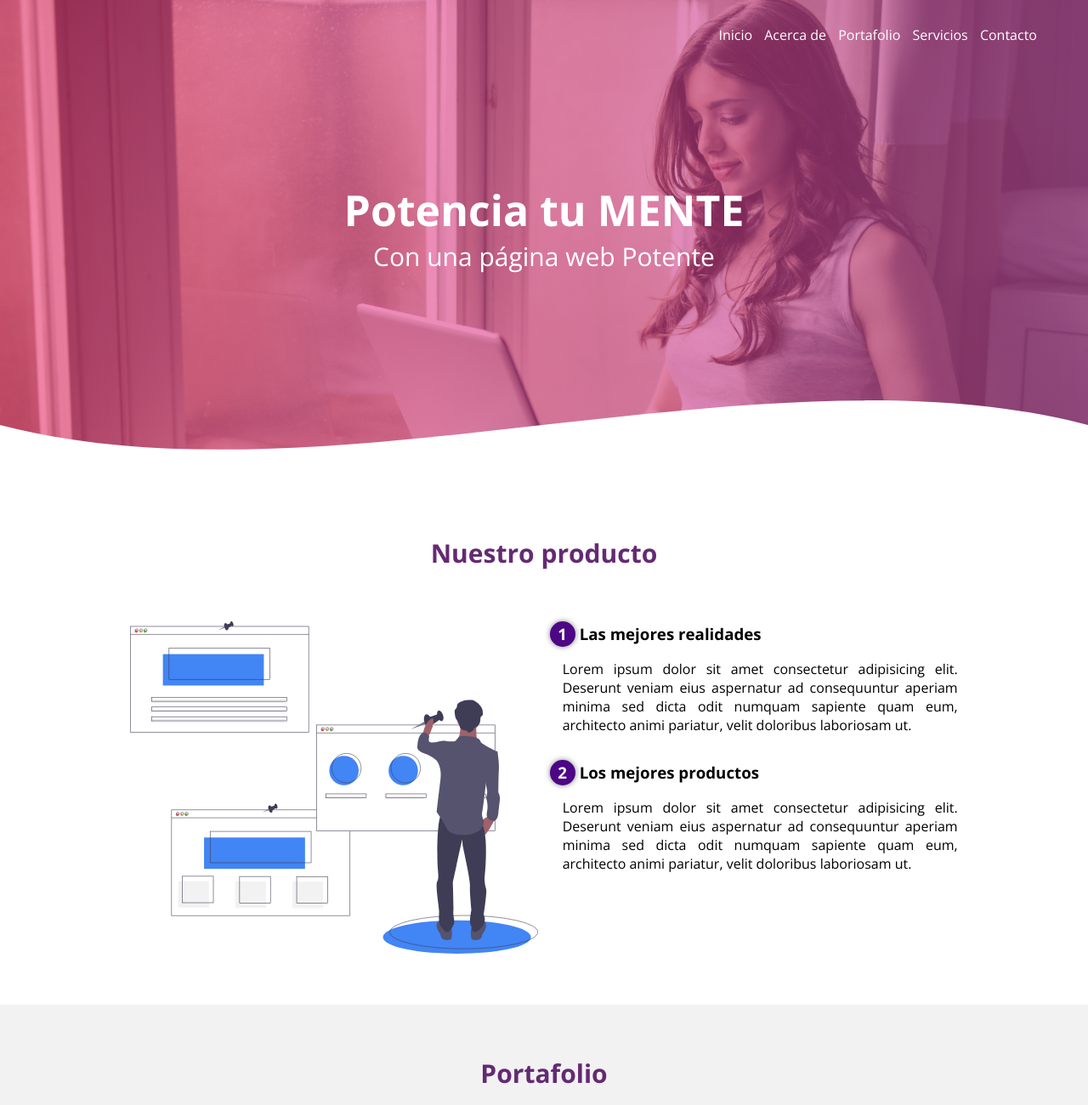
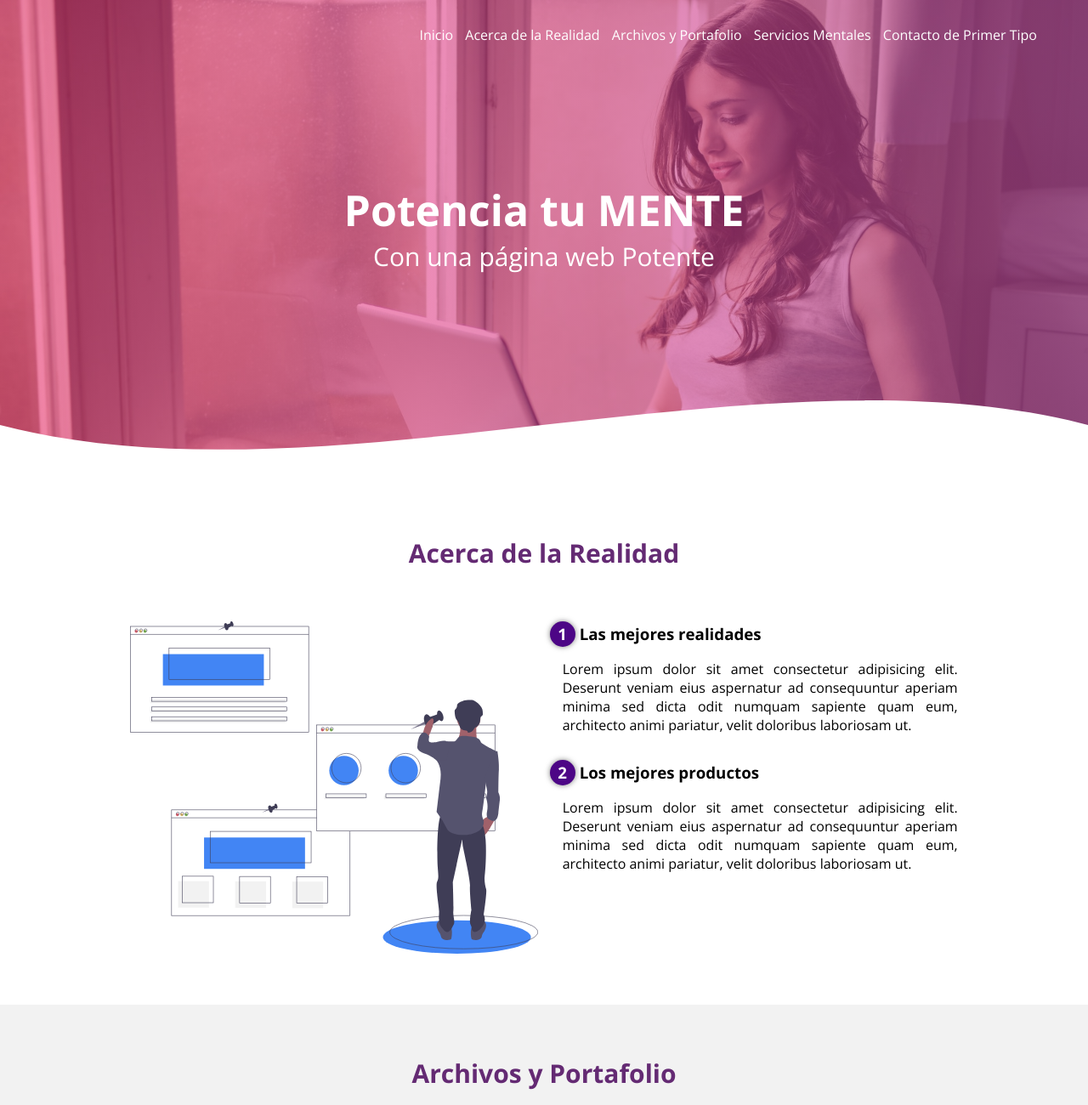
Before and after one commit to rednubem/PaginadePueba, a plain HTML site: page index.html in a window 1280 px wide. Shown: the top 1300 px of the page at 85% size. Drawn offline with nearby package versions, Linux system fonts and the light colour scheme.

Commit message:
Update index.html

```diff
--- a/index.html
+++ b/index.html
@@ -15,10 +15,10 @@
     <header>
         <nav>
             <a href="#">Inicio</a>
-            <a href="#">Acerca de</a>
-            <a href="#">Portafolio</a>
-            <a href="#">Servicios</a>
-            <a href="#">Contacto</a>
+            <a href="#">Acerca de la Realidad</a>
+            <a href="#">Archivos y Portafolio</a>
+            <a href="#">Servicios Mentales</a>
+            <a href="#">Contacto de Primer Tipo</a>
         </nav>
         <section class="textos-header">
             <h1>Potencia tu MENTE</h1>
@@ -32,7 +32,7 @@
     </header>
     <main>
         <section class="contenedor sobre-nosotros">
-            <h2 class="titulo">Nuestro producto</h2>
+            <h2 class="titulo">Acerca de la Realidad</h2>
             <div class="contenedor-sobre-nosotros">
                 <img src="img/ilustracion2.svg" alt="" class="imagen-about-us">
                 <div class="contenido-textos">
@@ -49,7 +49,7 @@
         </section>
         <section class="portafolio">
             <div class="contenedor">
-                <h2 class="titulo">Portafolio</h2>
+                <h2 class="titulo">Archivos y Portafolio</h2>
                 <div class="galeria-port">
                     <div class="imagen-port">
                         <img src="img/img1.jpg" alt="">
```
